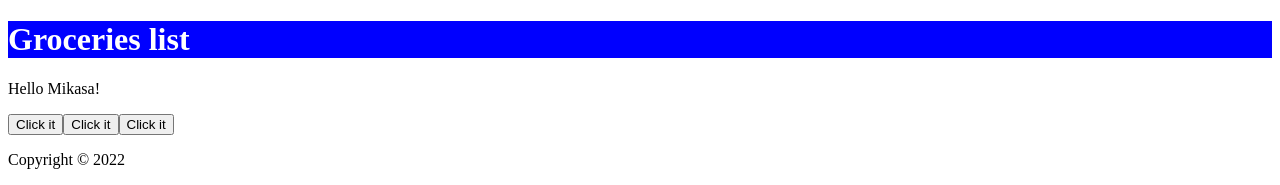
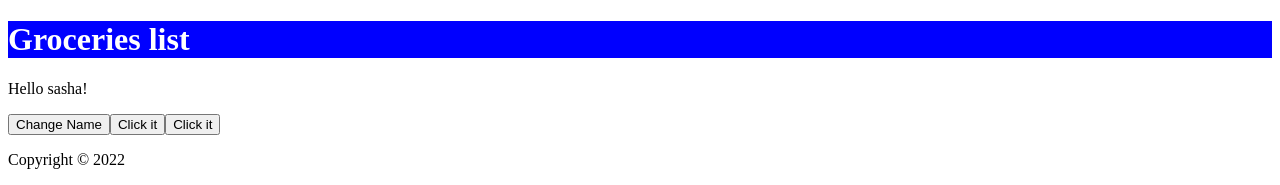
Before and after one commit to togetherwego/learn-react, a React (Create React App) app: page / in a window 1280 px wide. Shown: the top 185 px of the page. Built offline with nearby package versions, Linux system fonts and the light colour scheme.

Commit message:
add: useState

```diff
--- a/src/Content.js
+++ b/src/Content.js
@@ -1,29 +1,32 @@
 import React from 'react'
+import { useState } from 'react'
 
 function Content() {
+  const [name, setName] = useState('sasha')
+  const [count, setCount] = useState(0)
+
   const handleNameChange = () => {
     const names = ['Firyal', 'Mikasa', 'Eren']
     const int = Math.floor(Math.random() * 3)
-    return names[int]
+    setName(names[int])
   }
 
   const handleClick = () => {
-    console.log('You clicked it')
+    setCount(count + 1)
+    // setCount(count + 1)
+    console.log(count)
   }
 
-  const handleClickTwo = (name) => {
-    console.log(`${name} was clicked`)
-  }
-  const handleClickThree = (e) => {
-    console.log(e.target)
+  const handleClickTwo = () => {
+    console.log(count)
   }
 
   return (
     <div>
-      <p onDoubleClick={handleClick}>Hello {handleNameChange()}!</p>
+      <p onDoubleClick={handleClick}>Hello {name}!</p>
+      <button onClick={handleNameChange}>Change Name</button>
       <button onClick={handleClick}>Click it</button>
-      <button onClick={() => handleClickTwo(`firyal`)}>Click it</button>
-      <button onClick={(e) => handleClickThree(e)}>Click it</button>
+      <button onClick={handleClickTwo}>Click it</button>
     </div>
   )
 }
```
Also changed, not shown: 1 other file (tests, documents, lock files or other folders).
